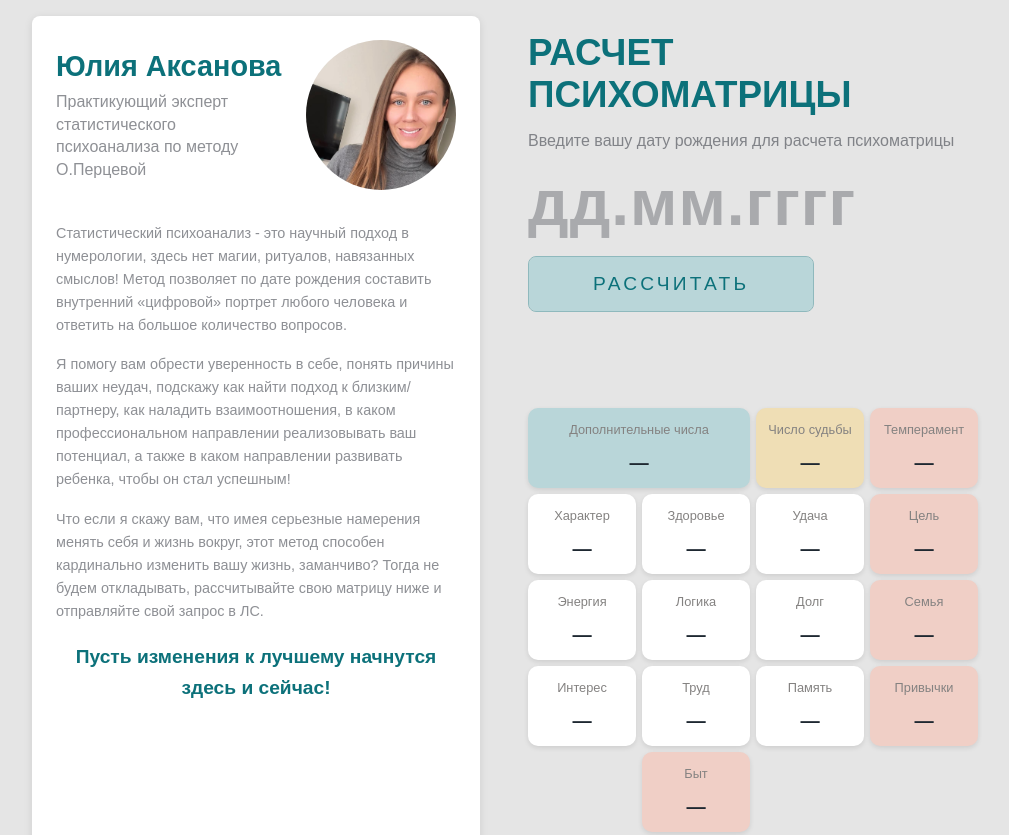
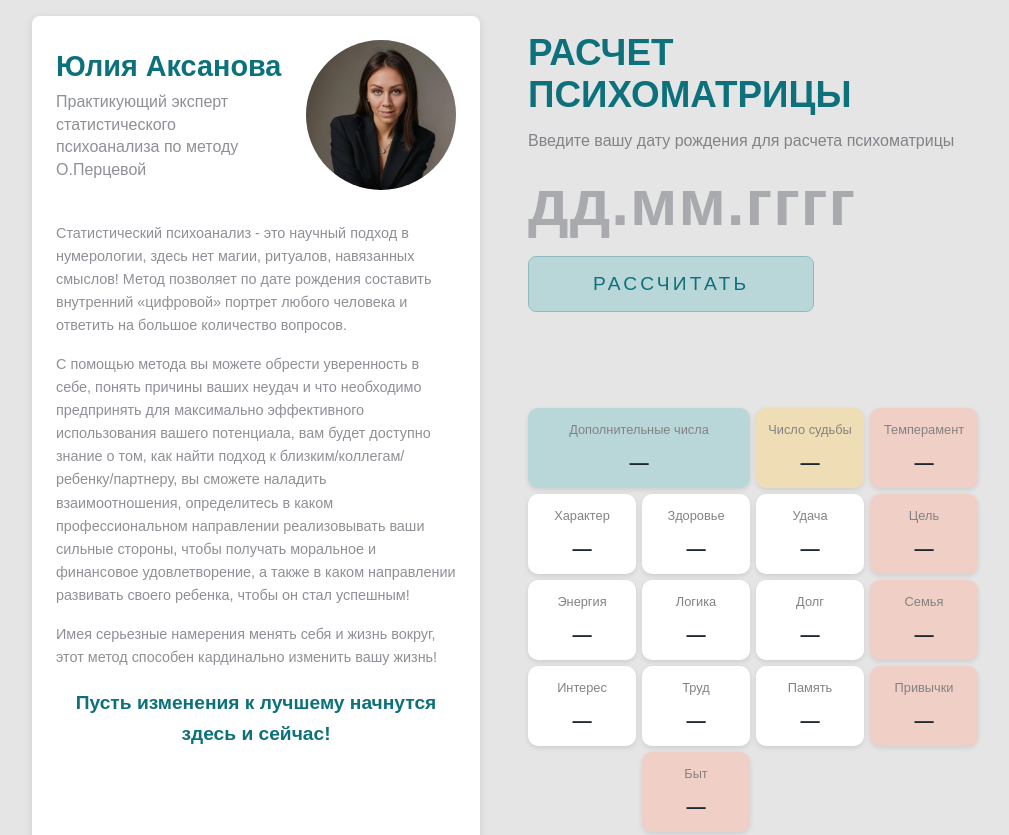
Before and after one commit to Yuliya-matrix/calc, a website: page index.html in a window 1280 px wide. Shown: the top 835 px of the page, without its empty margins (119-1128 px from the left). Drawn offline with Linux system fonts and the light colour scheme.

Commit message:
change photo and text

```diff
--- a/index.html
+++ b/index.html
@@ -24,7 +24,7 @@
                     <p>Практикующий эксперт статистического психоанализа по методу О.Перцевой</p>
                 </div>
                 <div class="expert-photo">
-                    <img src="assets/yuliya.jpeg" alt="Юлия Аксанова" loading="lazy">
+                    <img src="assets/yuliya2.jpeg" alt="Юлия Аксанова" loading="lazy">
                 </div>
             </div>
             <div class="expert-description">
@@ -32,13 +32,16 @@
                     смыслов! Метод позволяет по дате рождения составить внутренний «цифровой» портрет любого человека и
                     ответить на большое количество вопросов.</p>
 
-                <p>Я помогу вам обрести уверенность в себе, понять причины ваших неудач, подскажу как найти подход к
-                    близким/партнеру, как наладить взаимоотношения, в каком профессиональном направлении реализовывать
-                    ваш потенциал, а также в каком направлении развивать ребенка, чтобы он стал успешным!</p>
+                <p>С помощью метода вы можете обрести уверенность в себе, понять причины ваших неудач и что необходимо
+                    предпринять для максимально эффективного использования вашего потенциала, вам будет доступно знание
+                    о том, как найти подход к близким/коллегам/ребенку/партнеру, вы сможете наладить взаимоотношения,
+                    определитесь в каком профессиональном направлении реализовывать ваши сильные стороны, чтобы получать
+                    моральное и финансовое удовлетворение, а также в каком направлении развивать своего ребенка, чтобы
+                    он стал успешным!</p>
 
-                <p>Что если я скажу вам, что имея серьезные намерения менять себя и жизнь вокруг, этот метод способен
-                    кардинально изменить вашу жизнь, заманчиво? Тогда не будем откладывать, рассчитывайте свою матрицу
-                    ниже и отправляйте свой запрос в ЛС.</p>
+                <p>Имея серьезные намерения менять себя и жизнь вокруг, этот метод способен кардинально изменить вашу
+                    жизнь!
+                </p>
 
                 <p class="highlight-text">
                     Пусть изменения к лучшему начнутся здесь и сейчас!
```
Also changed, not shown: assets/yuliya2.jpeg (added).
